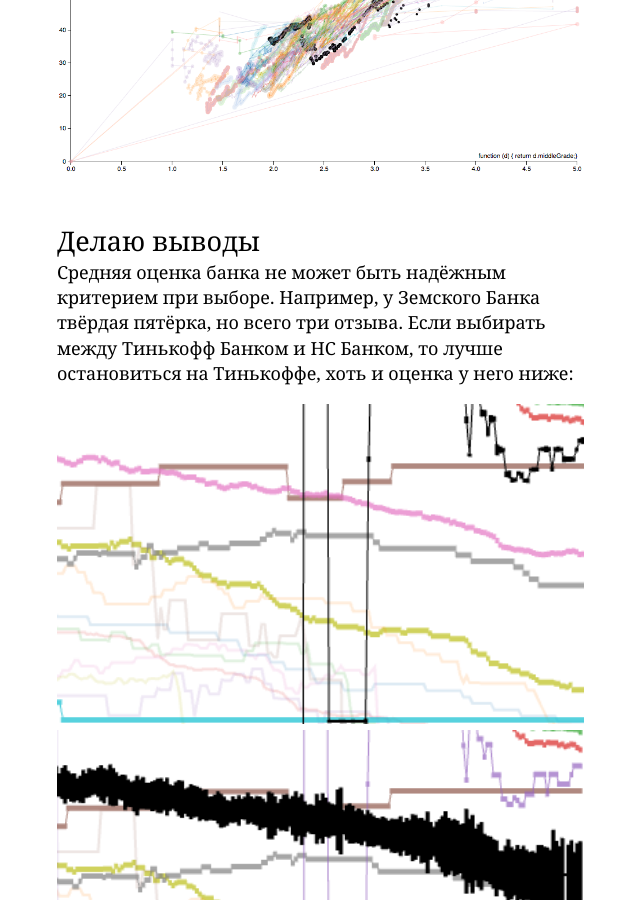
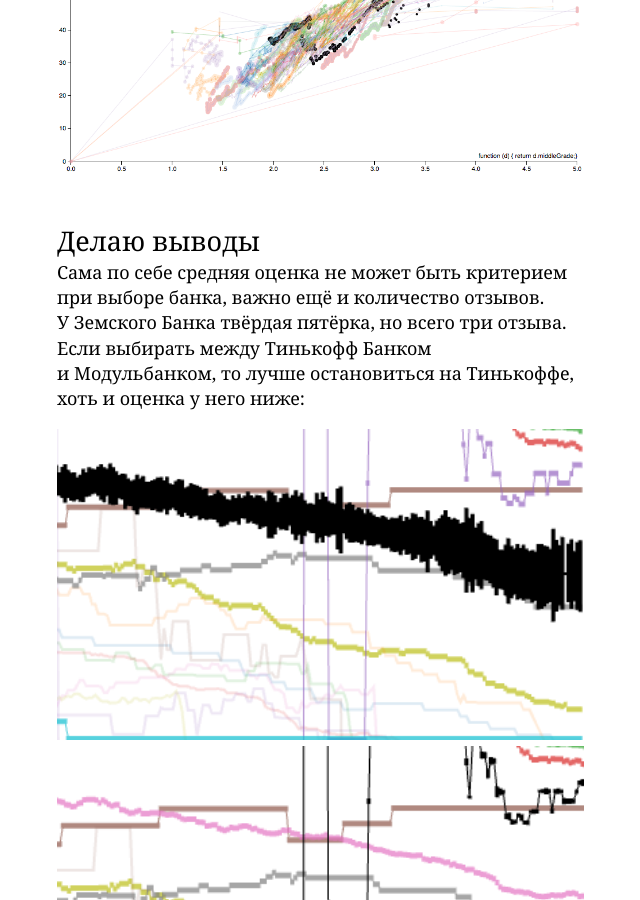
Before and after one commit to illus0r/dianov.org, a Jekyll site: the page built from _posts/2016-12-16-banki-ru-challenge.md, in a window 1280 px wide and 900 px high, scrolled down 10222 px. Shown: the whole window, without its empty margins (456-1096 px from the left). Built offline with Jekyll 4.4.1, drawn with Linux system fonts in a browser that asks for light colours.

Commit message:
Updated 2016-12-16-banki-ru-challenge.md

```diff
--- a/_posts/2016-12-16-banki-ru-challenge.md
+++ b/_posts/2016-12-16-banki-ru-challenge.md
@@ -138,9 +138,9 @@
 
 ## Делаю выводы
 
-Средняя оценка банка не может быть надёжным критерием при выборе. Например, у Земского Банка твёрдая пятёрка, но всего три отзыва. Если выбирать между Тинькофф Банком и НС Банком, то лучше остановиться на Тинькоффе, хоть и оценка у него ниже:
+Сама по себе средняя оценка не может быть критерием при выборе банка, важно ещё и количество отзывов. У Земского Банка твёрдая пятёрка, но всего три отзыва. Если выбирать между Тинькофф Банком и Модульбанком, то лучше остановиться на Тинькоффе, хоть и оценка у него ниже:
 
-![baki-compare-modulbank.png]({{site.baseurl}}/media/baki-compare-modulbank.png) ![banki-compare-tinkoff.png]({{site.baseurl}}/media/banki-compare-tinkoff.png)
+![banki-compare-tinkoff.png]({{site.baseurl}}/media/banki-compare-tinkoff.png) ![baki-compare-modulbank.png]({{site.baseurl}}/media/baki-compare-modulbank.png)
 
 
 Оценки со временем снижаются у всех. Может быть, банки в среднем стали хуже. Или люди критичнее. Или Банки.ру инзменили интерфейс написания отзыва.
```
